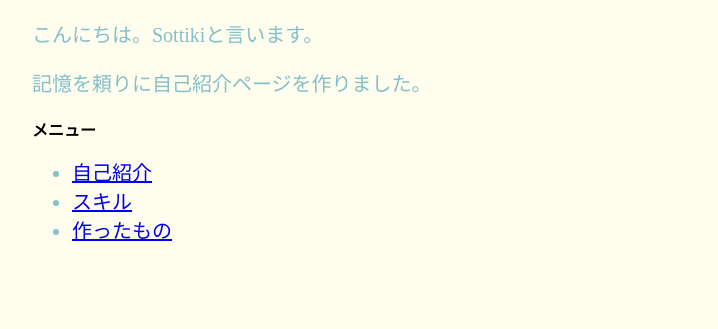
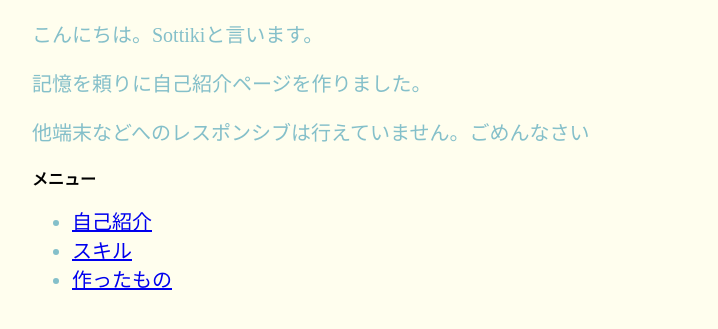
Before and after one commit to Sottiki/Sottki_about, a plain HTML site: page index.html in a window 1280 px wide. Shown: the part 63-392 px from the top of the page, without its empty margins (40-758 px from the left). Drawn offline with Linux system fonts and the light colour scheme.

Commit message:
third commit.
余分なコードを削除
新しいタグなどを追加

```diff
--- a/index.html
+++ b/index.html
@@ -11,22 +11,15 @@
     <body>
         <h1>Hello,World!</h1>
         <p>こんにちは。Sottikiと言います。</p>
-
-        <div class="contents wrapper">
         <article>
             <p>記憶を頼りに自己紹介ページを作りました。</p>
-                <p></p>
-
+            <p>他端末などへのレスポンシブは行えていません。ごめんなさい</p>
         </article>
-
-            <aside　class="menu">
         <h2>メニュー</h2>
         <ul>
             <li><a href="profile.html">自己紹介</a></li>
             <li><a href="sub.html">スキル</a></li>
             <li><a href="products.html">作ったもの</a></li>
         </ul>
-            </aside>
-        </div>
     </body>
 </html>
```
Lines whose indentation alone changed are shown as unchanged.
